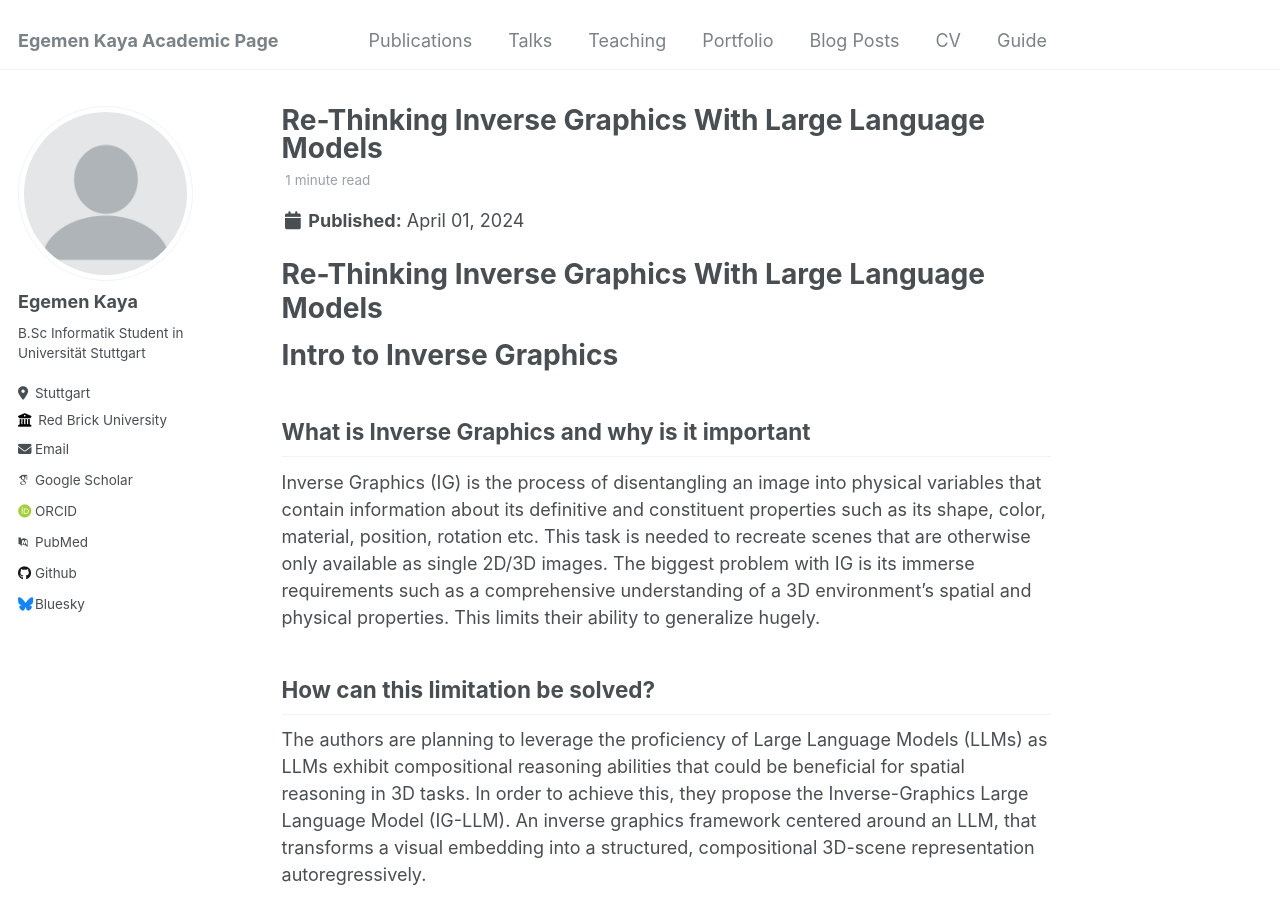
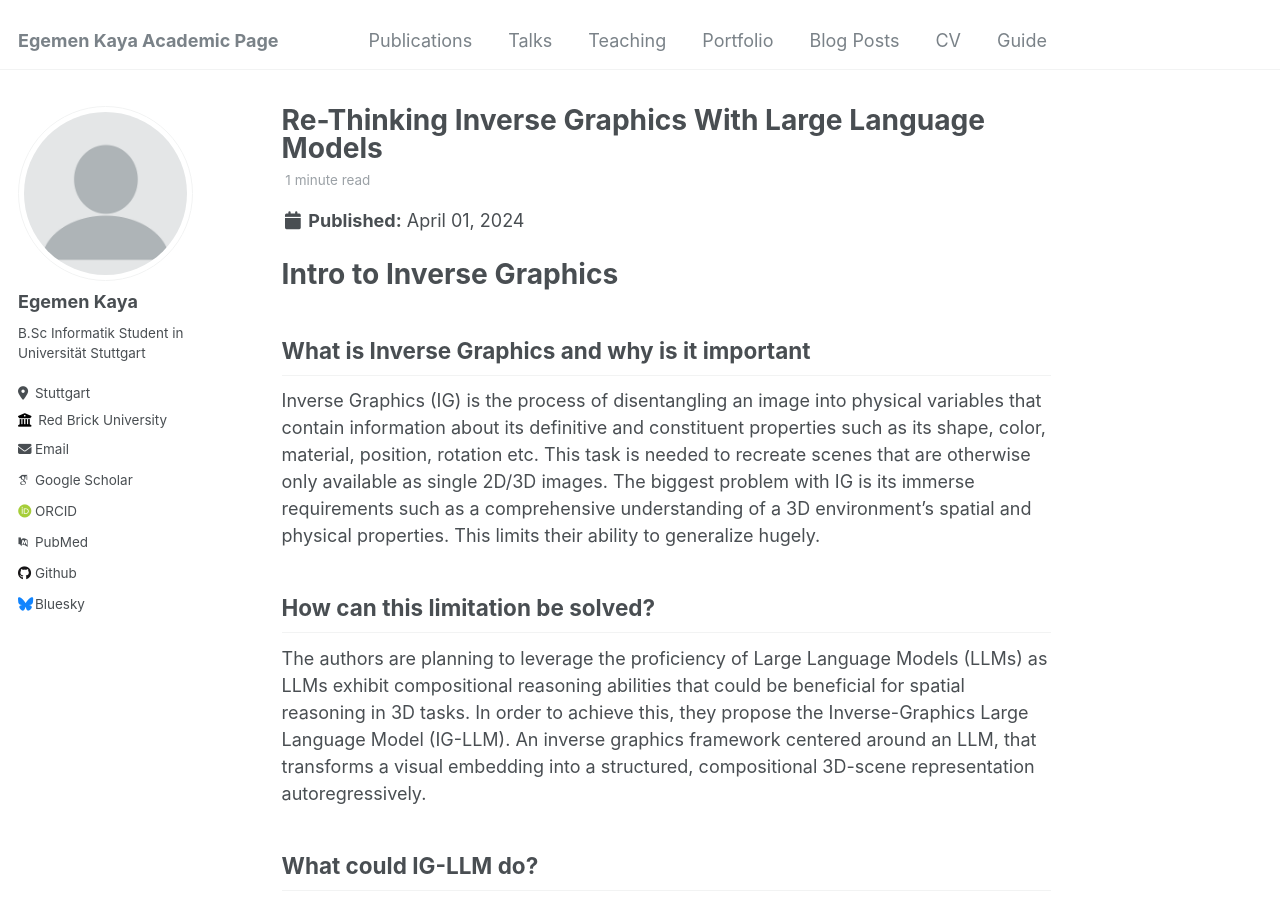
Before and after one commit to egemeenkaya/egemeenkaya.github.io, a Jekyll site: the page built from _posts/2015-08-14-blog-post-4.md, in a window 1280 px wide and 900 px high. Built offline with Jekyll 4.4.1, drawn with Linux system fonts in a browser that asks for light colours; some web fonts are replaced.

Commit message:
Update 2015-08-14-blog-post-4.md

```diff
--- a/_posts/2015-08-14-blog-post-4.md
+++ b/_posts/2015-08-14-blog-post-4.md
@@ -7,9 +7,6 @@ tags:
   - LLMs
   - Spatial Reasoning
 ---
-
-Re-Thinking Inverse Graphics With Large Language Models
-======
 
 Intro to Inverse Graphics
 ======
```
